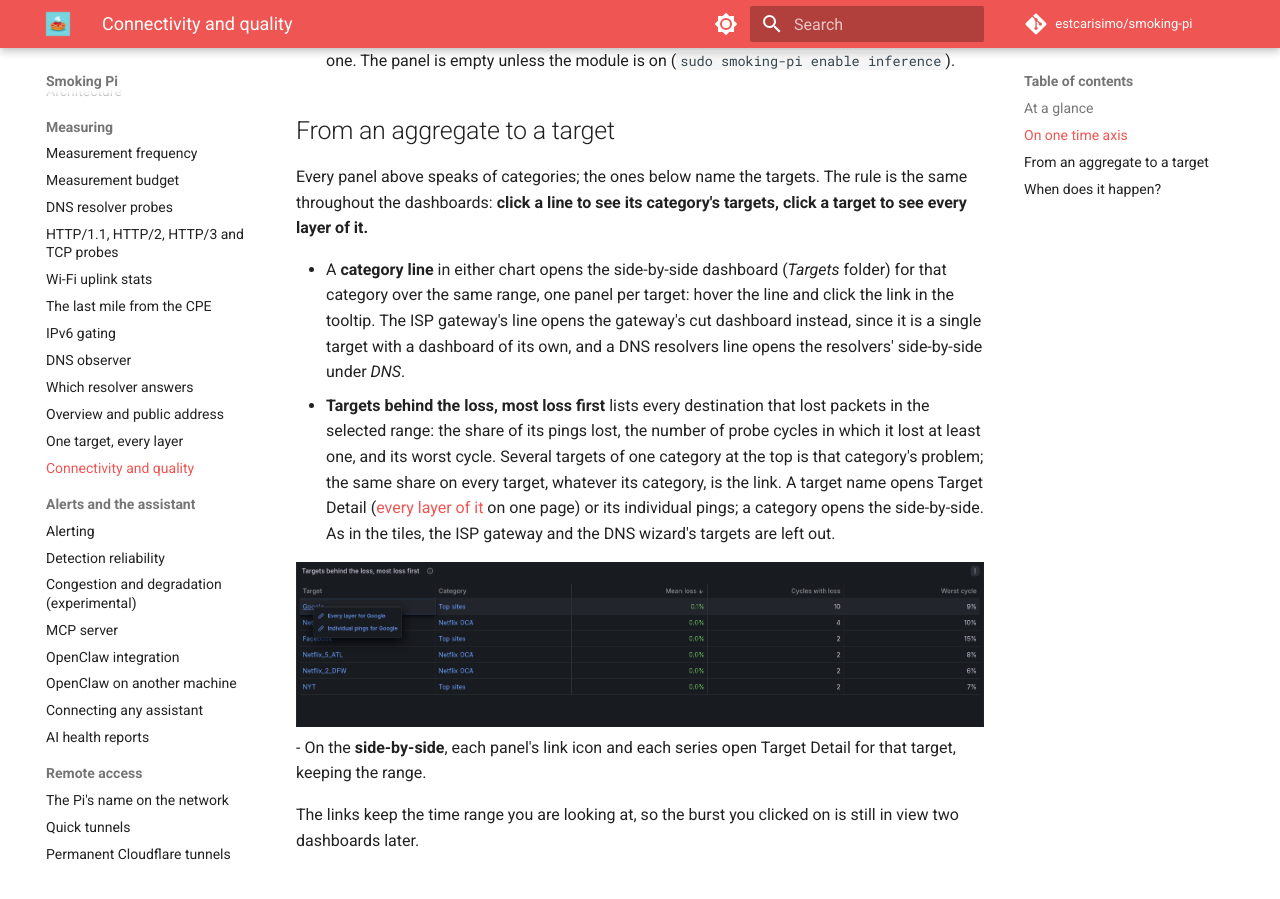
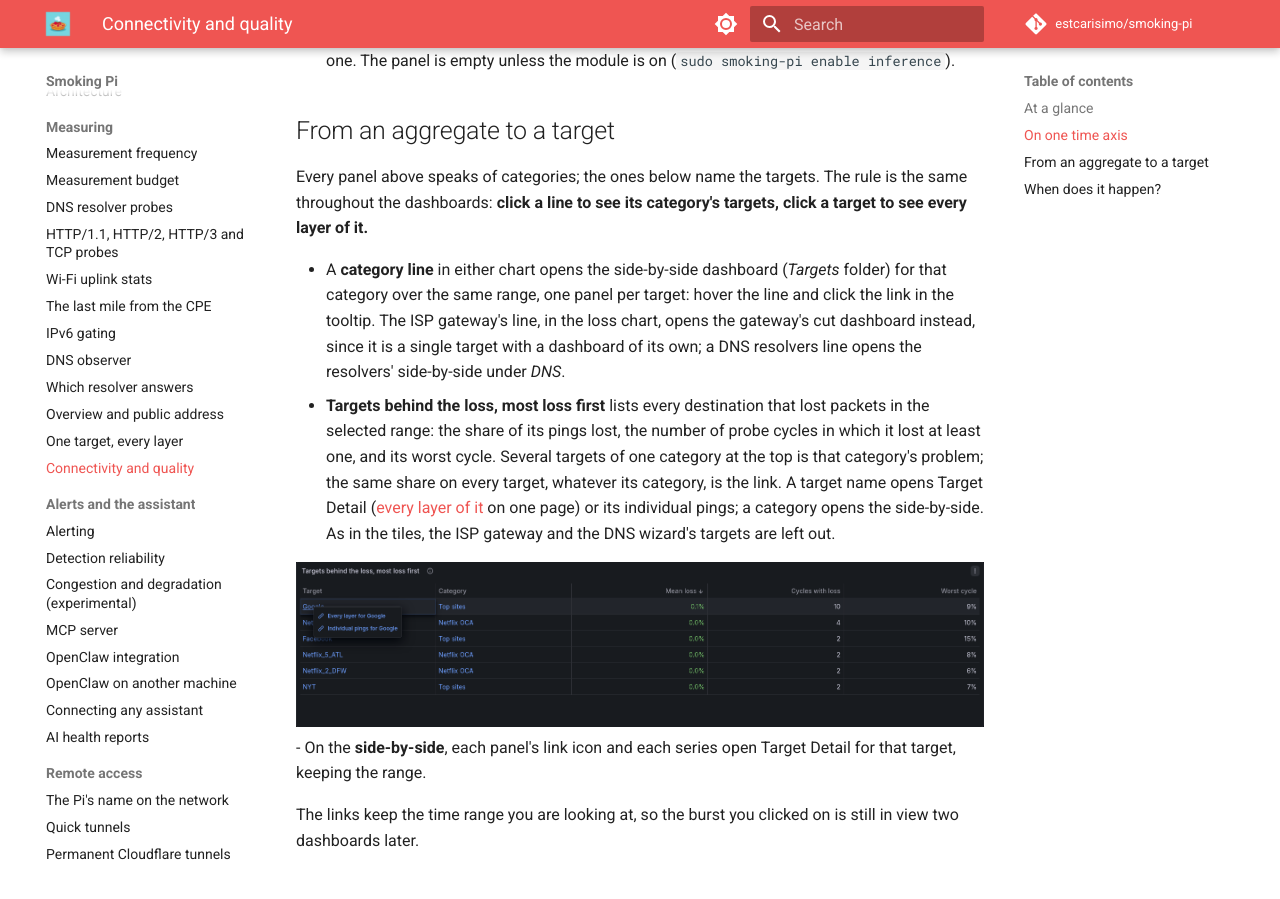
Before and after one commit to estcarisimo/smoking-pi, an MkDocs documentation site: the page built from docs/connectivity-quality.md, in a window 1280 px wide and 900 px high, scrolled down 2174 px. Built offline with MkDocs 1.6.1 and Material for MkDocs 9.7.7, drawn with Linux system fonts in a browser that asks for light colours; comment, search, counter and statistics services are not loaded.

Commit message:
docs(dashboards): review -- the gateway line is in the loss chart only
Co-Authored-By: Claude Fable 5.1 <noreply@anthropic.com>

```diff
--- a/docs/connectivity-quality.md
+++ b/docs/connectivity-quality.md
@@ -64,16 +64,16 @@ category's targets, click a target to see every layer of it.**
 - A **category line** in either chart opens the
   side-by-side dashboard (*Targets* folder) for that category over the same
   range, one panel per target: hover the line and click the link in the
-  tooltip. The ISP gateway's line opens the gateway's cut dashboard instead,
-  since it is a single target with a dashboard of its own, and a DNS
-  resolvers line opens the resolvers' side-by-side under *DNS*.
+  tooltip. The ISP gateway's line, in the loss chart, opens the gateway's cut
+  dashboard instead, since it is a single target with a dashboard of its
+  own; a DNS resolvers line opens the resolvers' side-by-side under *DNS*.
 - **Targets behind the loss, most loss first** lists every destination that
   lost packets in the selected range: the share of its pings lost, the
   number of probe cycles in which it lost at least one, and its worst cycle.
   Several targets of one category at the top is that category's problem; the
   same share on every target, whatever its category, is the link. A target
-  name opens Target Detail ([every layer of it](target-detail.md) on one page) or its individual
-  pings; a category opens the side-by-side. As in the tiles, the ISP
+  name opens Target Detail ([every layer of it](target-detail.md) on one
+  page) or its individual pings; a category opens the side-by-side. As in the tiles, the ISP
   gateway and the DNS wizard's targets are left out.
 
   ![The targets behind the loss, with a target's two links open](img/connectivity-quality-targets.png)
```
